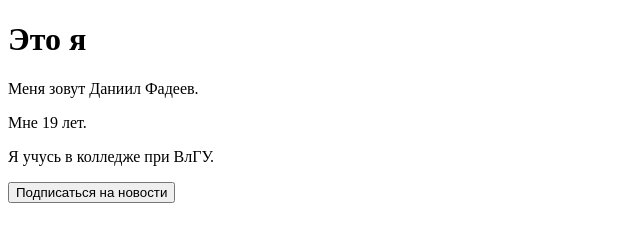
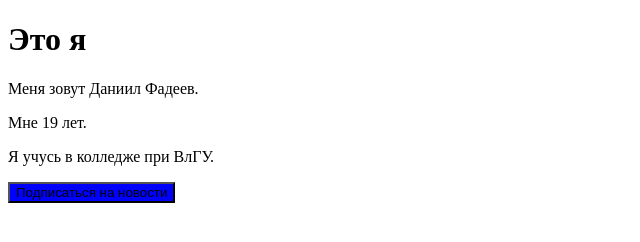
Before and after one commit to Aheiv/Repos, a plain HTML site: page index.html in a window 1280 px wide. Shown: the whole page, without its empty margins (0-640 px from the left). Drawn offline with Linux system fonts and the light colour scheme.

Commit message:
Изменён цвет кнопки на синий

```diff
--- a/index.html
+++ b/index.html
@@ -11,6 +11,6 @@
         <p>Меня зовут Даниил Фадеев.</p>
         <p>Мне 19 лет.</p>
         <p>Я учусь в колледже при ВлГУ.</p>
-        <button>Подписаться на новости</button>
+        <button style="background-color: blue;">Подписаться на новости</button>
 </body>
 </html>
```
